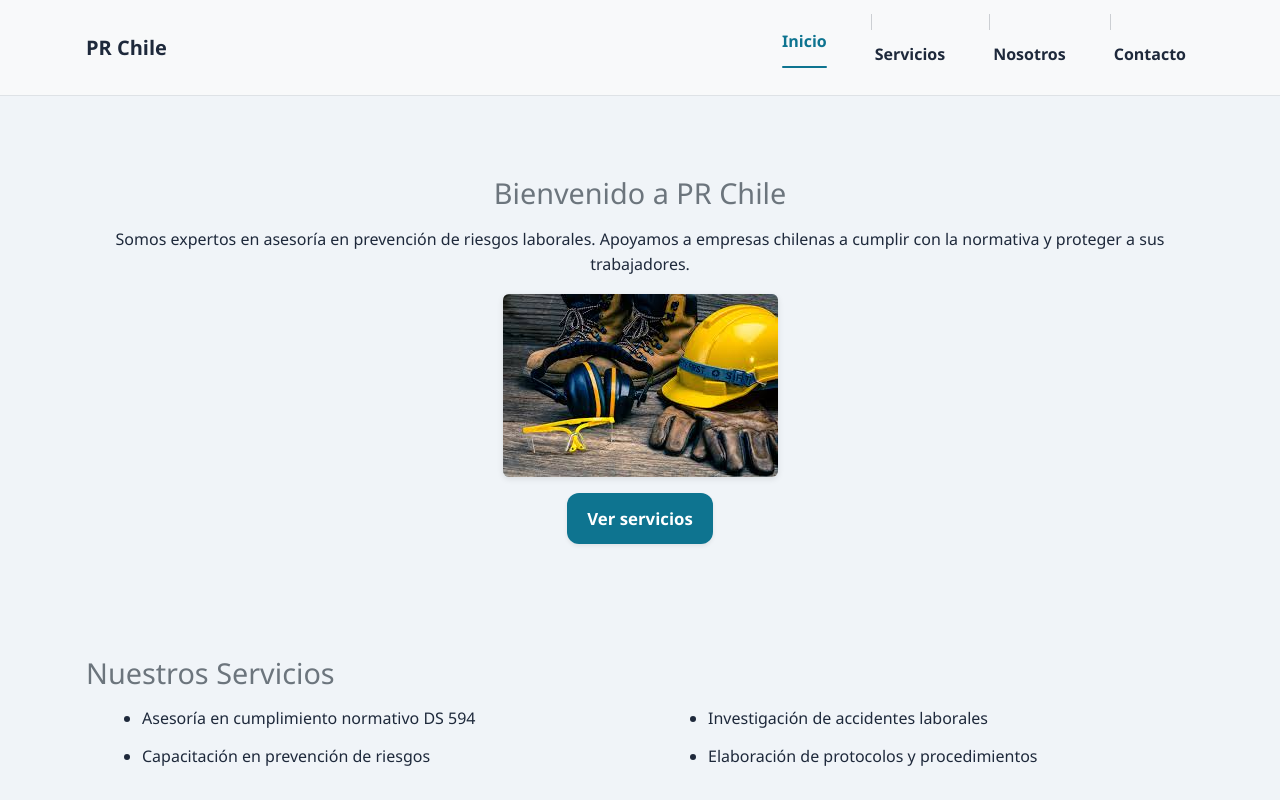
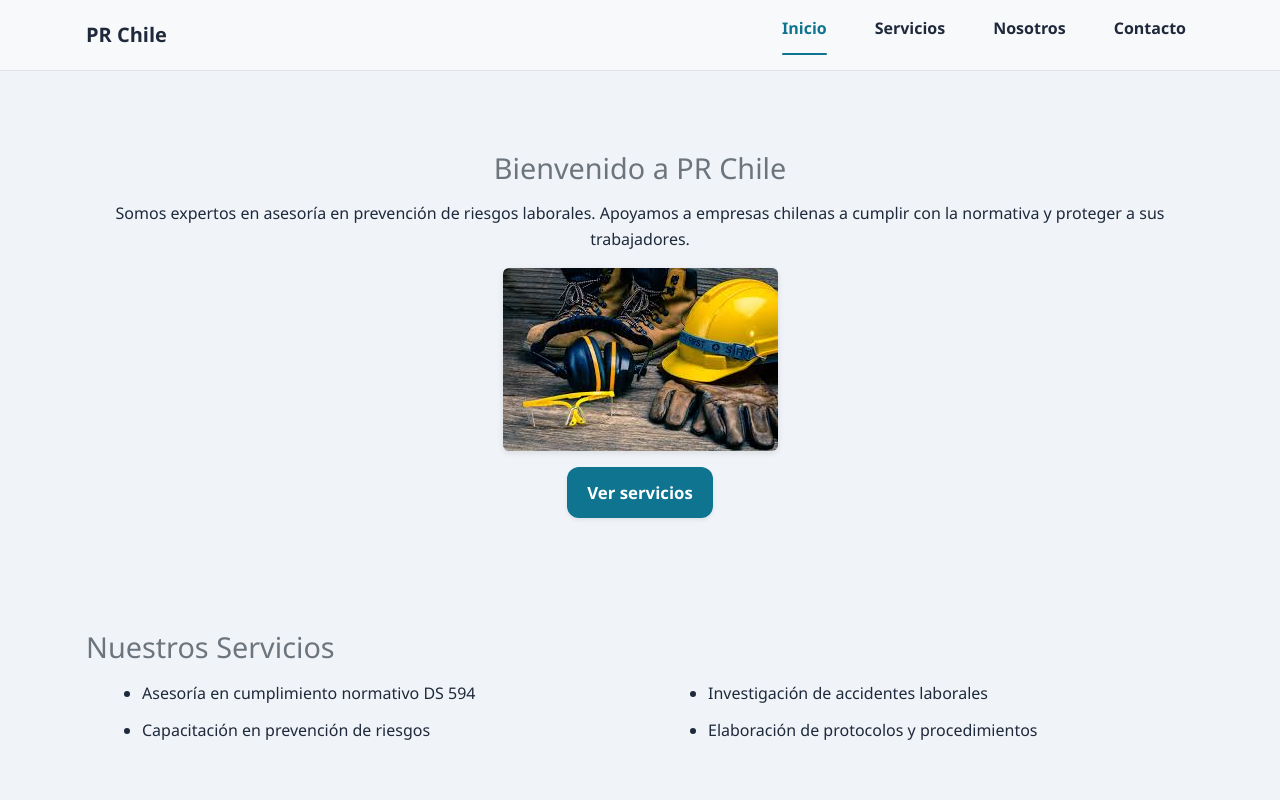
Before and after one commit to ReVegaMoran/PreEntrega1-Vega, a website: page index.html in a window 1280 px wide. Shown: the top 800 px of the page. Drawn offline with nearby package versions, Linux system fonts and the light colour scheme.

Commit message:
style(nav): sin viñetas y mejora hover/activo del navbar

```diff
--- a/scss/components/_navbar.scss
+++ b/scss/components/_navbar.scss
@@ -55,12 +55,3 @@
     }
   }
 }
-
-.navbar-nav li + li::before {
-  content: "";
-  display: inline-block;
-  width: 1px; height: 1rem;
-  background: rgba($text, .2);
-  margin: 0 .25rem;
-  vertical-align: middle;
-}
```
Also changed, not shown: css/style.css.
